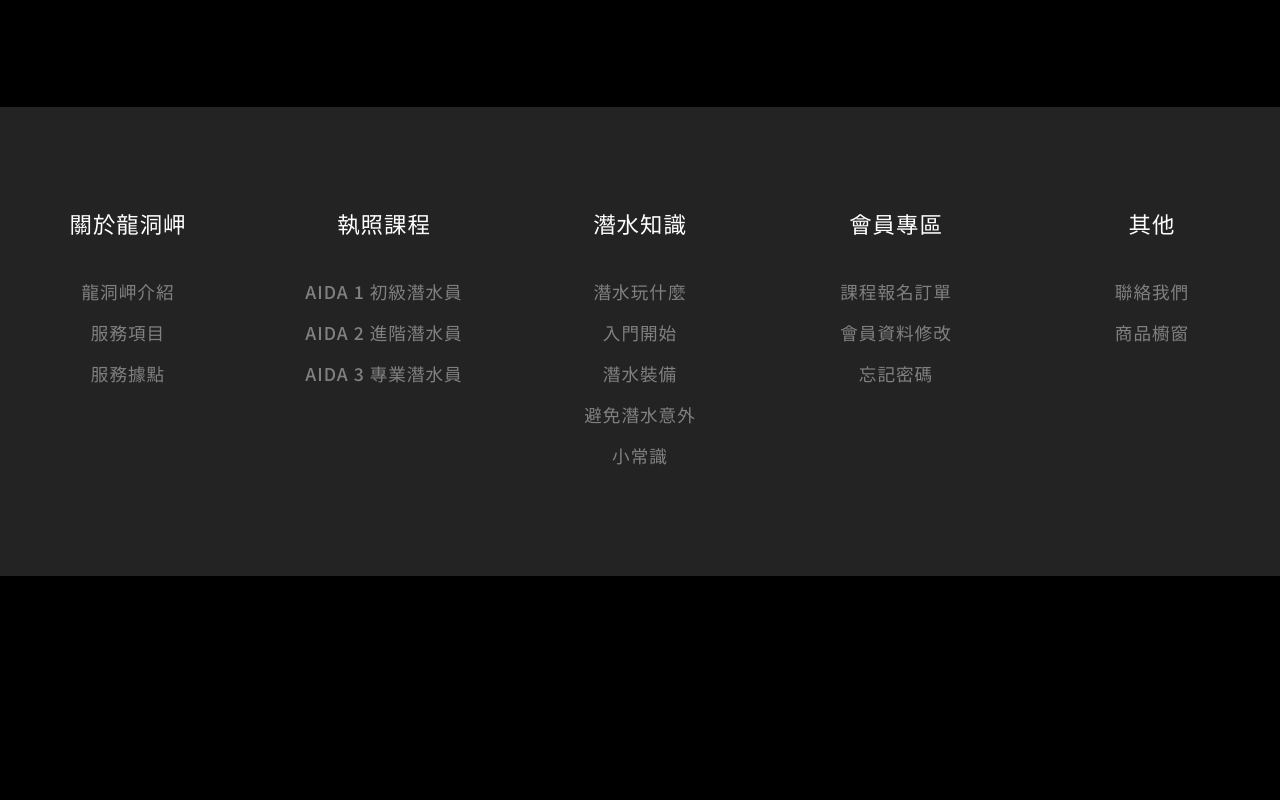
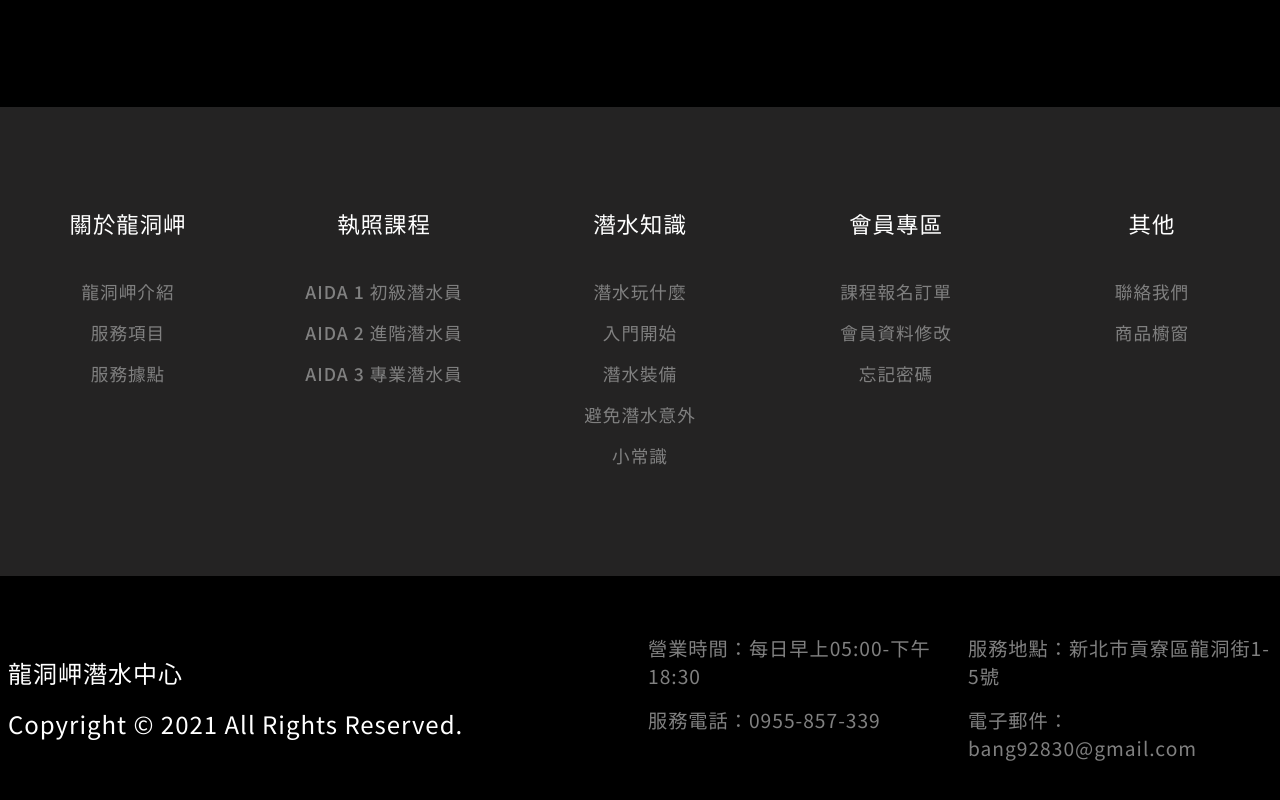
Before and after one commit to ben7152000/vue-diving, a Vue app: page /#/question in a window 1280 px wide. Shown: the part 1915-2715 px from the top of the page. Before the commit the page ends 2491 px from the top, so only its background shows below. Built offline with nearby package versions, Linux system fonts and the light colour scheme.

Commit message:
copyright

```diff
--- a/src/App.vue
+++ b/src/App.vue
@@ -5,17 +5,20 @@
       <router-view/>
     </main>
     <Footer />
+    <Copyright />
   </div>
 </template>
 
 <script>
 import Navbar from './components/Navbar'
 import Footer from './components/Footer'
+import Copyright from './components/Copyright'
 export default {
   name: 'App',
   components: {
     Navbar,
-    Footer
+    Footer,
+    Copyright
   }
 }
 </script>
--- /dev/null
+++ b/src/components/Copyright.vue
@@ -0,0 +1,57 @@
+<template>
+  <div class="copyright">
+    <div class="container">
+      <div class="row">
+        <div class="right">
+          <h2>龍洞岬潛水中心</h2>
+          <h2>Copyright © 2021 All Rights Reserved.</h2>
+        </div>
+        <div class="left">
+          <ul>
+            <li>營業時間：每日早上05:00-下午18:30</li>
+            <li>服務地點：新北市貢寮區龍洞街1-5號</li>
+            <li>服務電話：0955-857-339</li>
+            <li>電子郵件：bang92830@gmail.com</li>
+          </ul>
+        </div>
+      </div>
+    </div>
+  </div>
+</template>
+
+<script>
+export default {
+  name: 'Copyright'
+}
+</script>
+
+<style lang="scss" scoped>
+.row {
+  display: flex;
+  align-items: center;
+  padding: 50px 0;
+  > .right {
+    flex: 1;
+    color: #fff;
+    > h2 {
+      padding: 8px;
+      font-weight: 300;
+    }
+  }
+  > .left {
+    flex: 1;
+    > ul {
+      display: flex;
+      flex-wrap: wrap;
+      > li {
+        width: 50%;
+        padding: 8px;
+        font-size: 1.2rem;
+        font-weight: 300;
+        color: darken(#fff, 50%);
+        list-style: none;
+      }
+    }
+  }
+}
+</style>
```
